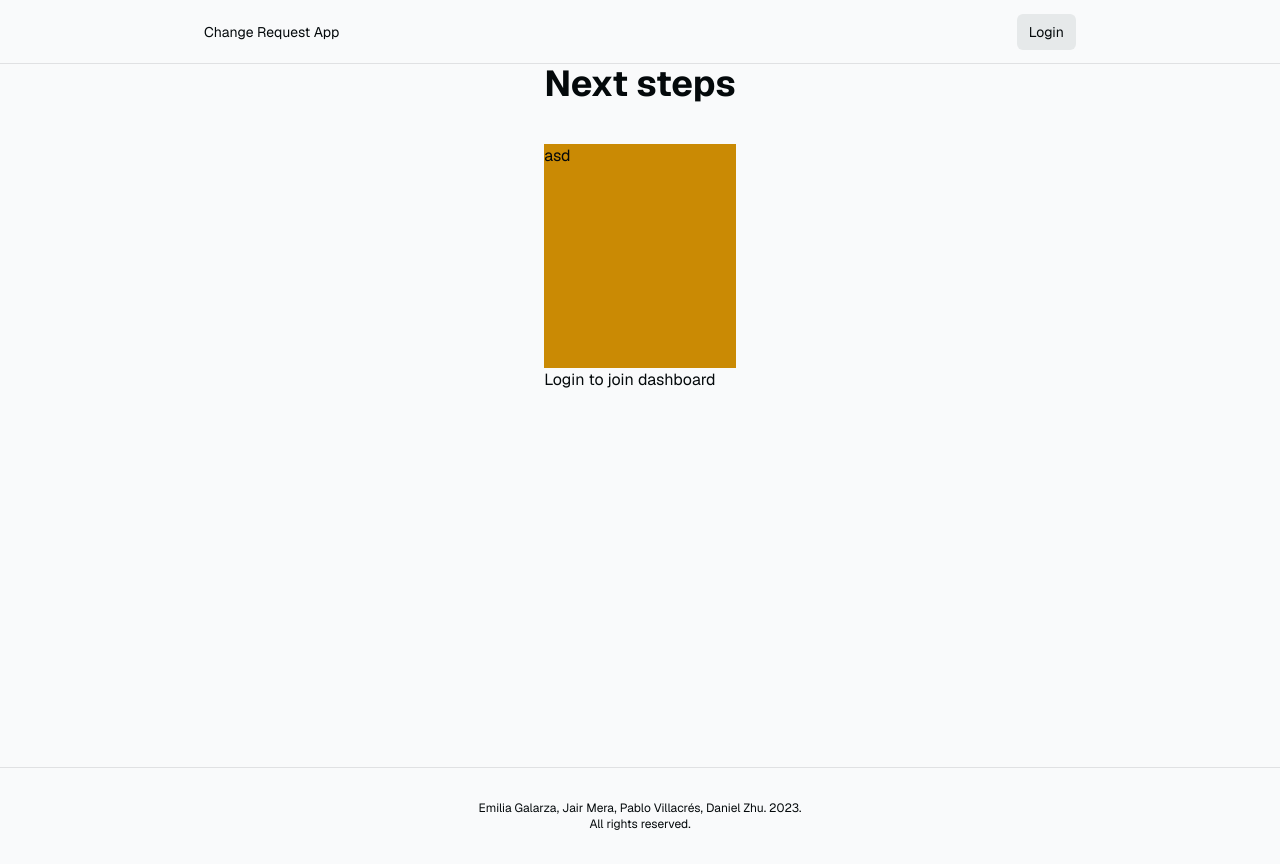
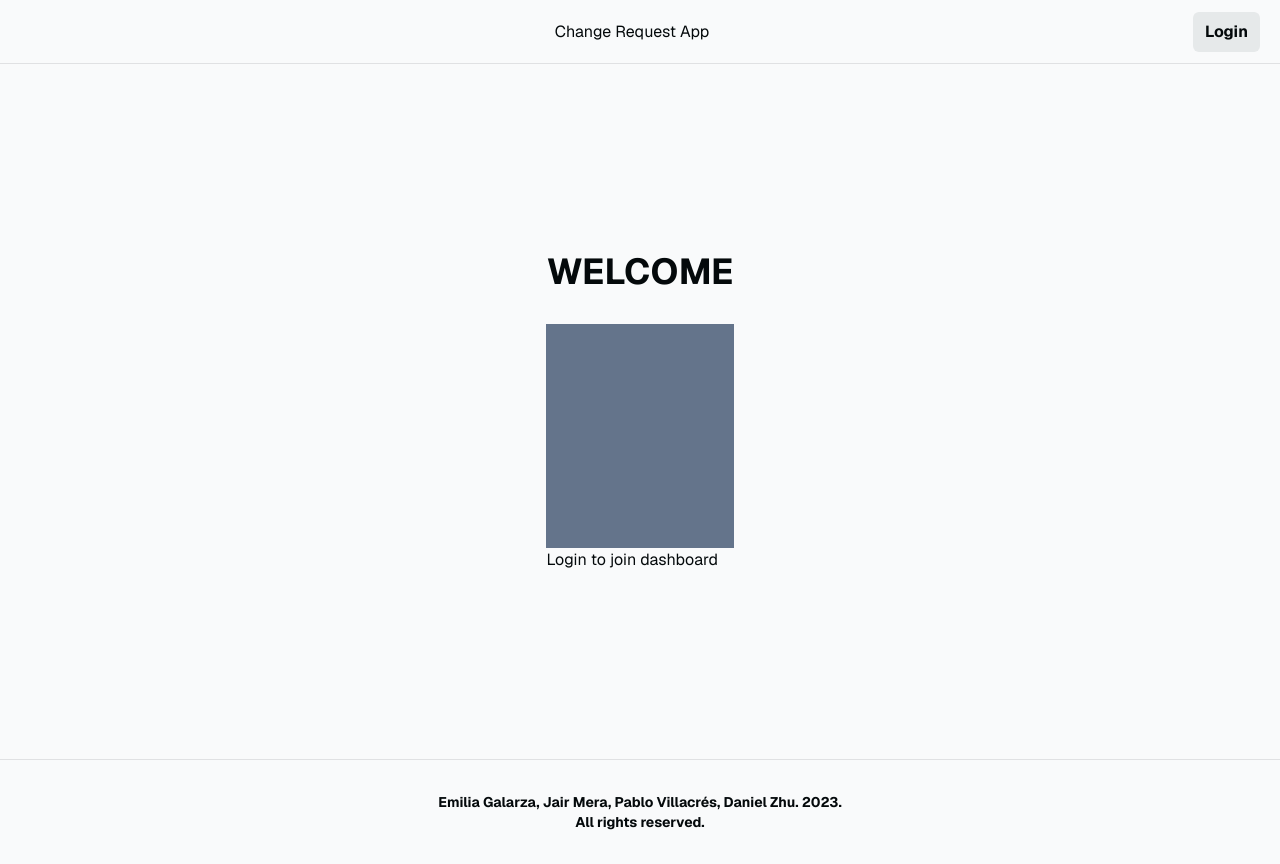
Before and after one commit to devjaes/change-request-form, a Next.js app: page / in a window 1280 px wide. Built offline with nearby package versions, Linux system fonts and the light colour scheme; no server answers.

Commit message:
Update homepage

```diff
--- a/app/layout.tsx
+++ b/app/layout.tsx
@@ -19,10 +19,11 @@ export default function RootLayout({
 }) {
   return (
     <html lang="en" className={GeistSans.className}>
-      <body className="bg-background text-foreground">
-        <nav className="w-full flex justify-center border-b border-b-foreground/10 h-16">
-          <div className="w-full max-w-4xl flex justify-between items-center p-3 text-sm">
-            <h2>Change Request App</h2>
+      <body className="bg-background text-foreground ">
+      <nav className="w-full flex justify-between items-center border-b border-b-foreground/10 h-16 px-3">
+          <span className="flex-1"></span>
+          <h2 className="flex-none mx-auto">Change Request App</h2>
+          <div className="flex flex-1 justify-end m-2">
             <AuthButton />
           </div>
         </nav>
--- a/app/page.tsx
+++ b/app/page.tsx
@@ -2,16 +2,16 @@ import JoinDashboard from "@/components/join-dashboard";
 
 export default async function Index() {
   return (
-    <div className="flex-1 w-full flex flex-col gap-20 items-center">
-      <div className="animate-in flex-1 flex flex-col gap-20 opacity-0 max-w-4xl px-3">
-        <main className="flex-1 flex flex-col gap-6">
-          <h2 className="font-bold text-4xl mb-4">Next steps</h2>
+    <div className="flex-1 w-full  h-11 flex flex-col gap-15 items-center">
+      <div className="animate-in flex-1 flex flex-col gap-15 opacity-0 max-w-2xl px-1 items-center justify-center h-1/2">
+        <main className="flex-1 flex flex-col gap-4 justify-center items-center">
+          <h2 className="font-bold text-4xl mb-4">WELCOME</h2>
           <JoinDashboard />
         </main>
       </div>
 
       <footer className="w-full border-t border-t-foreground/10 p-8 flex justify-center text-center text-xs">
-        <p>
+        <p className="font-bold text-sm">
           Emilia Galarza, Jair Mera, Pablo Villacrés, Daniel Zhu. 2023.
           <br />
           All rights reserved.
--- a/components/AuthButton.tsx
+++ b/components/AuthButton.tsx
@@ -47,7 +47,7 @@ export default async function AuthButton() {
   ) : (
     <Link
       href="/login"
-      className="py-2 px-3 flex rounded-md no-underline bg-btn-background hover:bg-btn-background-hover"
+      className="py-2 px-3 flex rounded-md no-underline bg-btn-background hover:bg-btn-background-hover font-bold"
     >
       Login
     </Link>
--- a/components/join-dashboard.tsx
+++ b/components/join-dashboard.tsx
@@ -11,8 +11,8 @@ const JoinDashboard = async () => {
   } = await supabase.auth.getUser();
 
   return (
-    <div className="w-full h-full">
-      <div className="bg-yellow-600 h-56 w-auto">asd</div>
+    <div className="w-full h-full ">
+      <div className="bg-slate-500 h-56 w-auto flex items-center justify-center"></div>
       {user?.id ? (
         <Link href={`/dashboard/${user.id}`}>Join Dashboard</Link>
       ) : (
```
